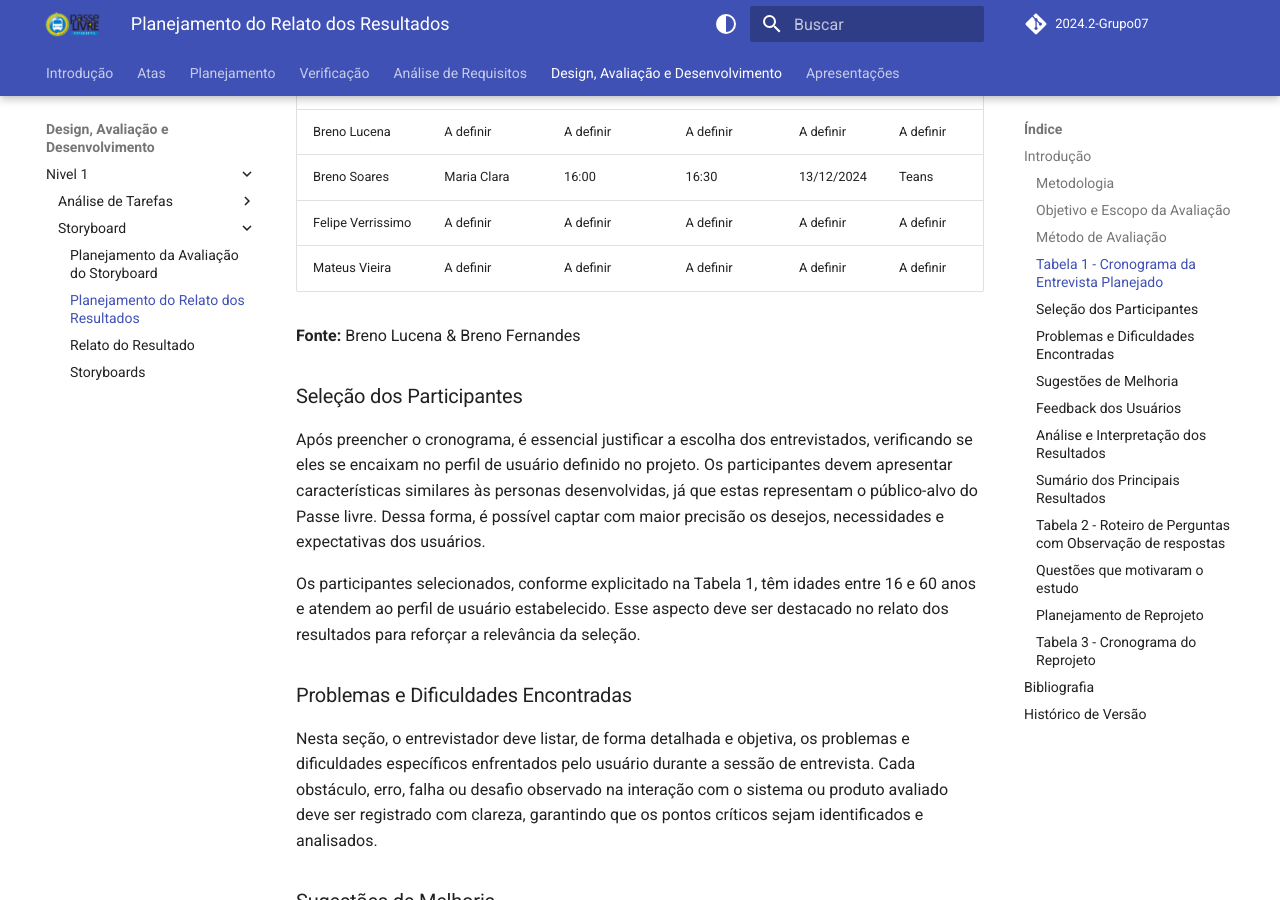
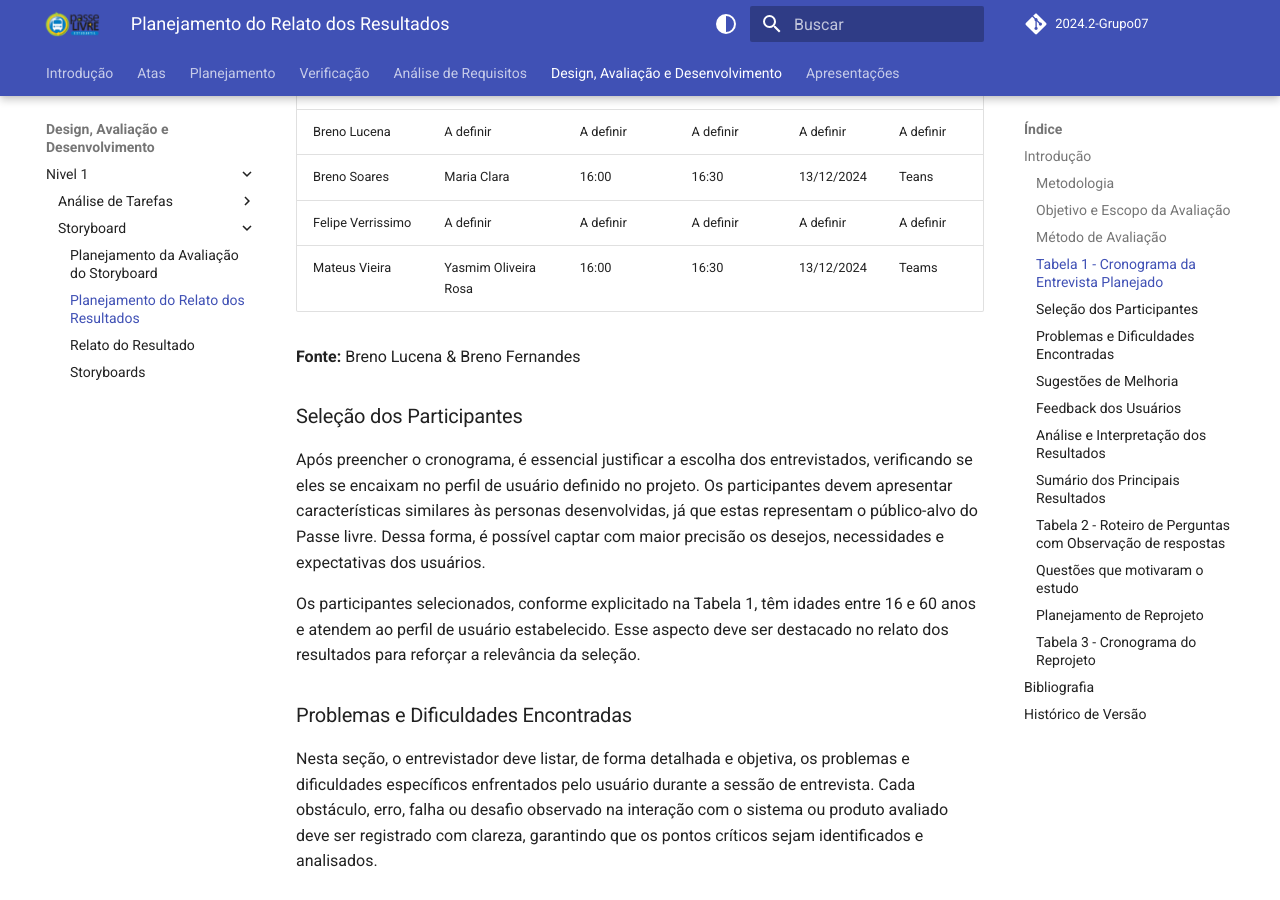
Before and after one commit to Interacao-Humano-Computador/2024.2-PasseLivreEstudantil, an MkDocs documentation site: the page built from docs/design_avaliacao_desenvolvimento/nivel01/storyboard/planejamento_relato_resultados_avaliacao.md, in a window 1280 px wide and 900 px high, scrolled down 1434 px. Built offline with MkDocs 1.6.1 and Material for MkDocs 9.7.7, drawn with Linux system fonts in a browser that asks for light colours; comment, search, counter and statistics services are not loaded; old or Windows-style settings are respelled for this version of MkDocs; the version menu is left out.

Commit message:
Adicionando a entrevistada do Mateus

```diff
--- a/docs/design_avaliacao_desenvolvimento/nivel01/storyboard/planejamento_relato_resultados_avaliacao.md
+++ b/docs/design_avaliacao_desenvolvimento/nivel01/storyboard/planejamento_relato_resultados_avaliacao.md
@@ -34,10 +34,10 @@ Cada entrevistador deve incluir uma tabela específica contendo as entrevistas r
 
 | **Entrevistador(es)** | **Entrevistado(s)** | **Horário de Início**  | **Horário de Fim** | **Data**     | **Local**                   |
 |-----------------------|---------------------|------------------------|--------------------|--------------|-----------------------------|
-| Breno Lucena          | A definir           | A definir              | A definir          |   A definir  | A definir                   |
-| Breno Soares          | Maria Clara         | 16:00                  | 16:30              |   13/12/2024 | Teans                       |
-| Felipe Verrissimo     | A definir           | A definir              | A definir          |   A definir  | A definir                   |
-| Mateus Vieira         | A definir           | A definir              | A definir          |   A definir  | A definir                   |
+| Breno Lucena| A definir | A definir  | A definir  |   A definir  | A definir   |
+| Breno Soares  | Maria Clara   | 16:00| 16:30 |   13/12/2024 | Teans |
+| Felipe Verrissimo| A definir    | A definir  | A definir |   A definir  | A definir  |
+| Mateus Vieira|Yasmim Oliveira Rosa| 16:00 | 16:30|  13/12/2024  | Teams  |
 
 **Fonte:** Breno Lucena & Breno Fernandes
 
```
Also changed, not shown: docs/design_avaliacao_desenvolvimento/nivel01/storyboard/planejamento_avaliacao.md (+4 -4 lines).
